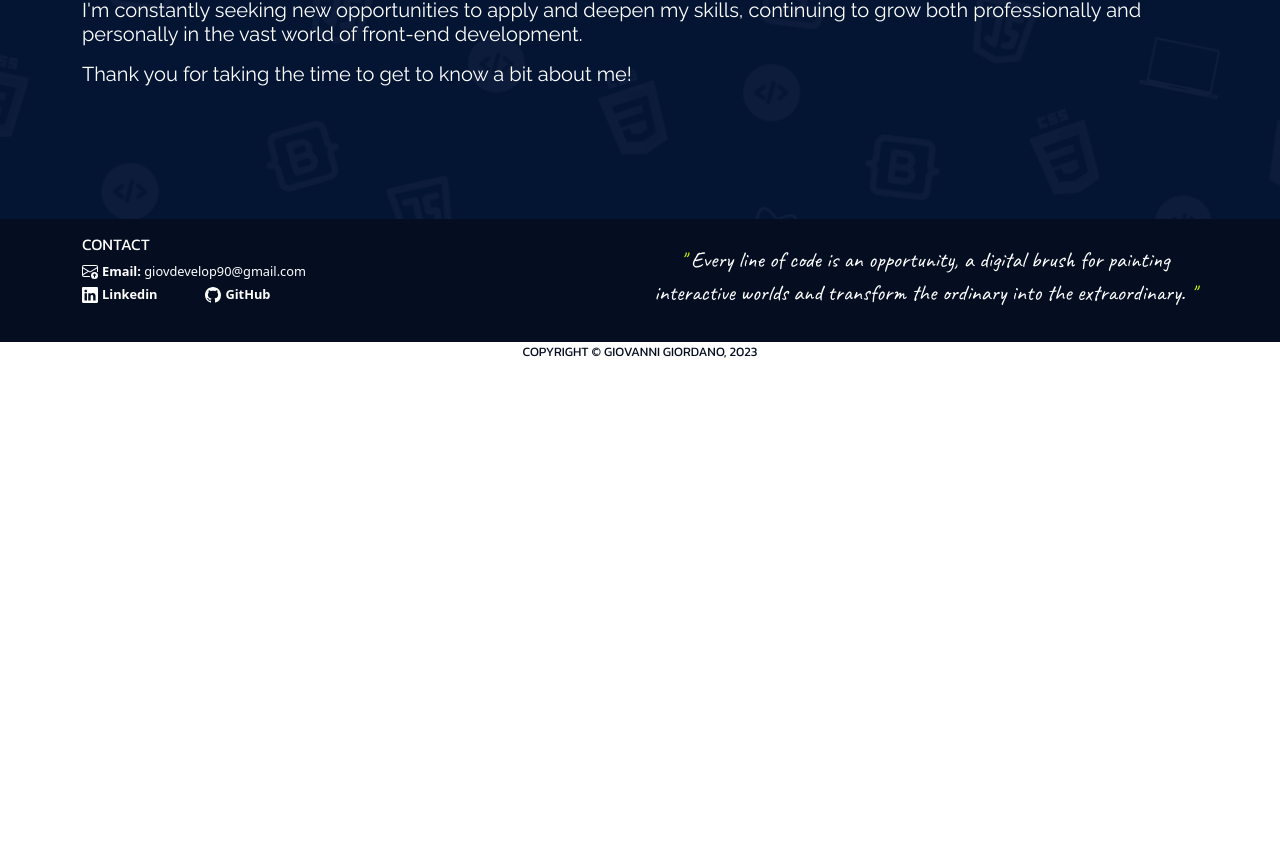
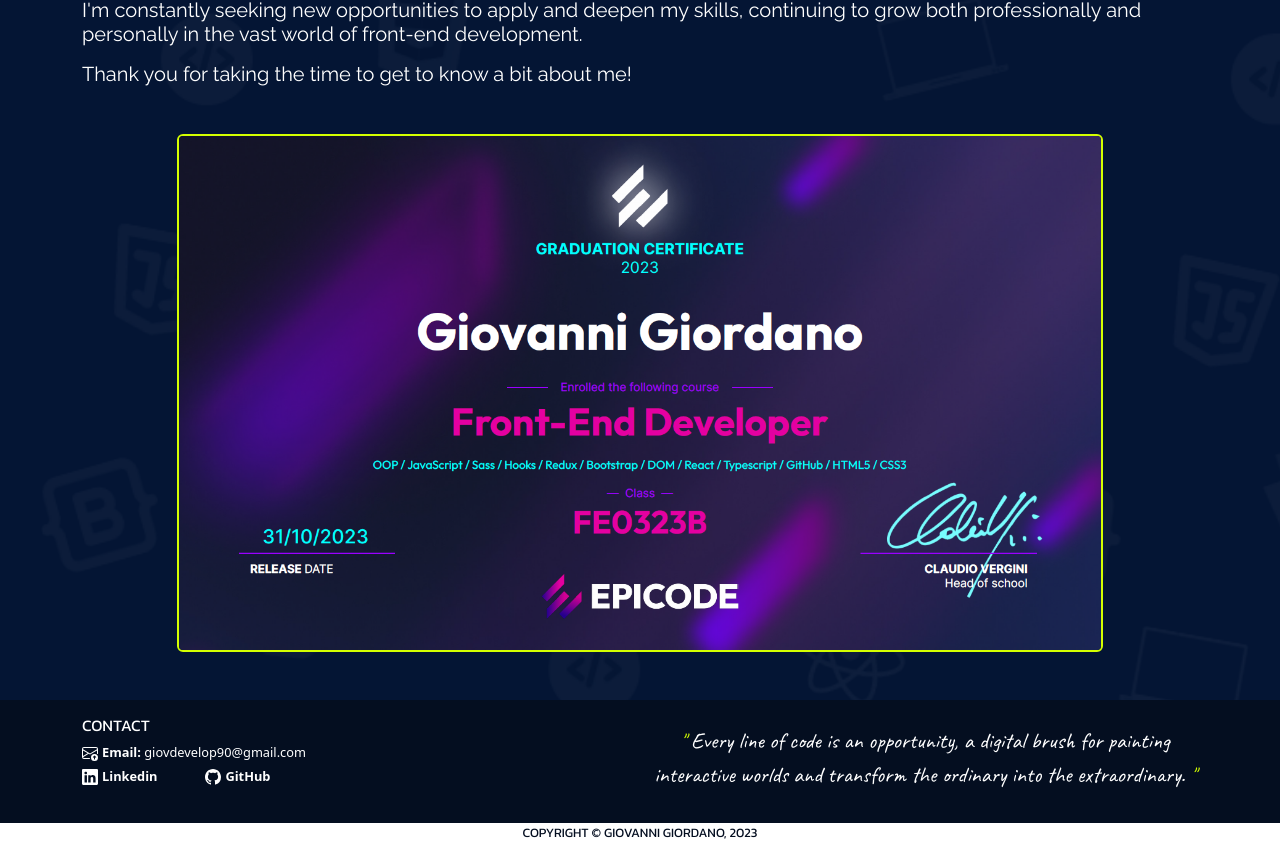
Before and after one commit to giovgio90/portfolio-react, a React (Create React App) app: page /about-me in a window 1280 px wide. Shown: the part 439-1282 px from the top of the page. Before the commit the page ends 800 px from the top, so only its background shows below. Built offline with nearby package versions, Linux system fonts and the light colour scheme.

Commit message:
Added certificate

```diff
--- a/src/components/AboutMe.jsx
+++ b/src/components/AboutMe.jsx
@@ -1,4 +1,5 @@
-import { Container } from "react-bootstrap";
+import Certificate from "../assets/Certificate.png";
+import { Col, Container, Row } from "react-bootstrap";
 import Navigation from "./Navigation";
 import { useTranslation } from "react-i18next";
 
@@ -42,6 +43,17 @@ const AboutMe = () => {
           </h5>
           <h5>{t("Thank you for taking the time to get to know a bit about me!")}</h5>
         </div>
+        <Row className="mb-5">
+          <Col xs={12} md={12} lg={10} className="mx-auto">
+            <img
+              src={Certificate}
+              width="100%"
+              alt="Certificate"
+              className="rounded-2"
+              style={{ border: "2px solid #D4FF00" }}
+            />
+          </Col>
+        </Row>
       </Container>
     </>
   );
```
Also changed, not shown: src/assets/Certificate.png (added).
